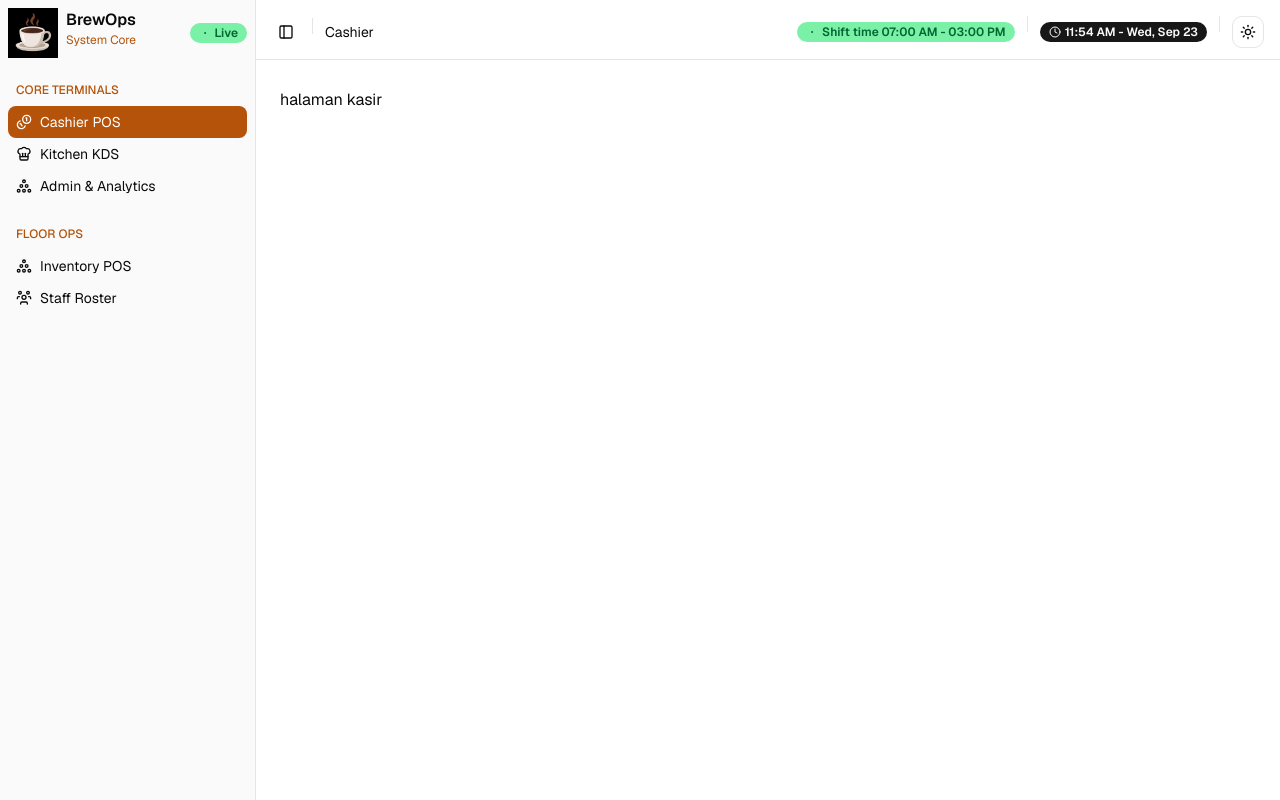
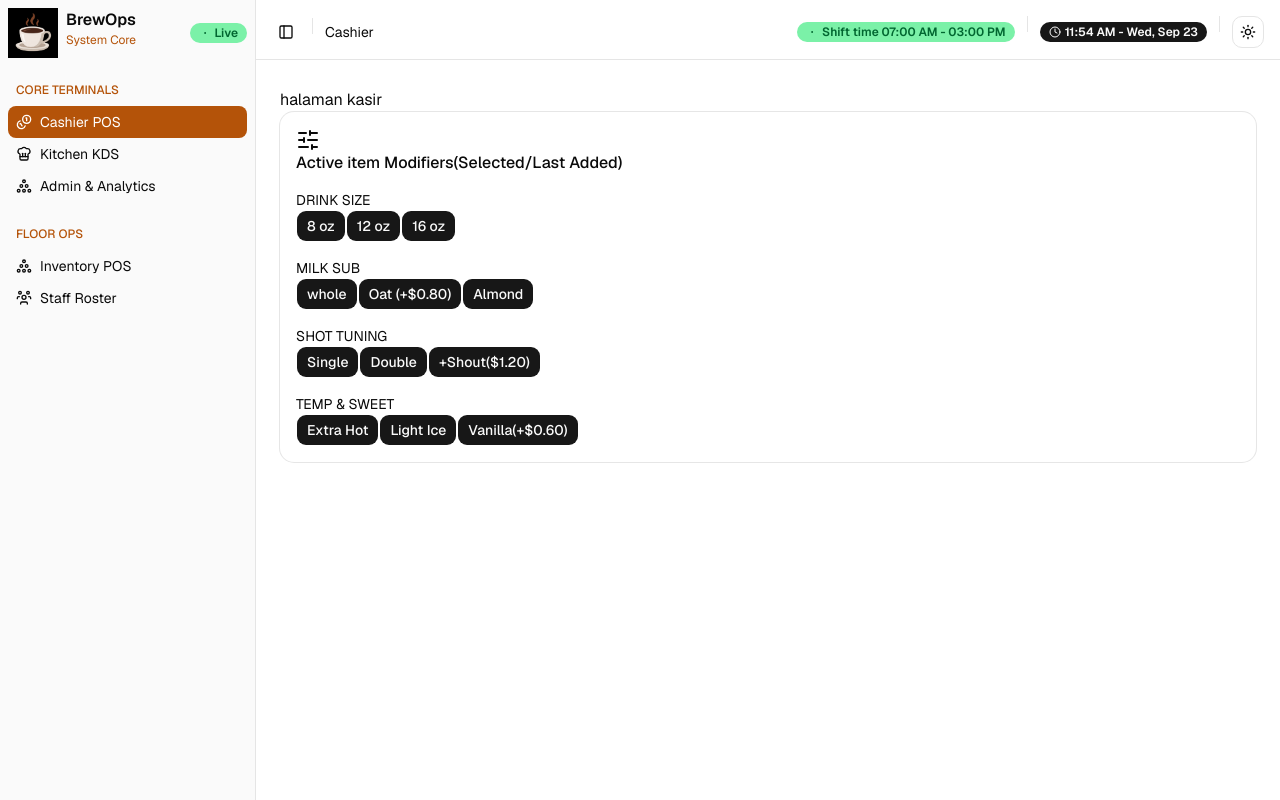
Before and after one commit to Beeaigees/kelompok-10-project, a Next.js app: page /cashier in a window 1280 px wide. Built offline with nearby package versions, Linux system fonts and the light colour scheme.

Commit message:
MEMBUAT modifier cashier

```diff
--- /dev/null
+++ b/src/app/(dashboard)/cashier/_components/item-modifier.jsx
@@ -0,0 +1,39 @@
+import {Button} from "../../../../components/ui/button"
+import {Card, CardContent, CardHeader, CardTitle} from "../../../../components/ui/card"
+import { SlidersHorizontal, } from "lucide-react";
+export default function ItemModifier() {
+  return (
+    <>
+    <Card>
+      <CardHeader>
+        <CardTitle><SlidersHorizontal/> Active item Modifiers(Selected/Last Added)</CardTitle>
+
+      </CardHeader>
+      <CardContent>
+        <p>DRINK SIZE</p>
+        <Button>8 oz</Button>
+        <Button>12 oz</Button>
+        <Button>16 oz</Button>
+      </CardContent>
+      <CardContent>
+        <p>MILK SUB</p>
+        <Button>whole</Button>
+        <Button>Oat (+$0.80)</Button>
+        <Button>Almond</Button>
+      </CardContent>
+      <CardContent>
+        <p>SHOT TUNING</p>
+        <Button>Single</Button>
+        <Button>Double</Button>
+        <Button>+Shout($1.20)</Button>
+      </CardContent>
+      <CardContent>
+        <p>TEMP & SWEET</p>
+        <Button>Extra Hot</Button>
+        <Button>Light Ice</Button>
+        <Button>Vanilla(+$0.60)</Button>
+      </CardContent>
+    </Card>
+    </>
+  );
+}
--- a/src/app/(dashboard)/cashier/page.jsx
+++ b/src/app/(dashboard)/cashier/page.jsx
@@ -1,9 +1,11 @@
 import Cashier from "./_components/Cashier";
+import ItemModifier from "./_components/item-modifier";
 
 export default function CashierPage() {
   return (
     <>
     <Cashier />
+    <ItemModifier/>
     </>
   );
 }
--- /dev/null
+++ b/src/components/ui/card.jsx
@@ -0,0 +1,120 @@
+import * as React from "react"
+import { cn } from "cn"
+
+function Card({
+  className,
+  size = "default",
+  ...props
+}) {
+  return (
+    <div
+      data-slot="card"
+      data-size={size}
+      className={cn(
+        "group/card flex flex-col gap-(--card-spacing) overflow-hidden rounded-xl bg-card py-(--card-spacing) text-sm text-card-foreground ring-1 ring-foreground/10 [--card-spacing:--spacing(4)] has-data-[slot=card-footer]:pb-0 has-[>img:first-child]:pt-0 data-[size=sm]:[--card-spacing:--spacing(3)] data-[size=sm]:has-data-[slot=card-footer]:pb-0 *:[img:first-child]:rounded-t-xl *:[img:last-child]:rounded-b-xl",
+        className
+      )}
+      {...props}
+    />
+  )
+}
+
+function CardHeader({
+  className,
+  ...props
+}) {
+  return (
+    <div
+      data-slot="card-header"
+      className={cn(
+        "group/card-header @container/card-header grid auto-rows-min items-start gap-1 rounded-t-xl px-(--card-spacing) has-data-[slot=card-action]:grid-cols-[1fr_auto] has-data-[slot=card-description]:grid-rows-[auto_auto] [.border-b]:pb-(--card-spacing)",
+        className
+      )}
+      {...props}
+    />
+  )
+}
+
+function CardTitle({
+  className,
+  ...props
+}) {
+  return (
+    <div
+      data-slot="card-title"
+      className={cn(
+        "font-heading text-base leading-snug font-medium group-data-[size=sm]/card:text-sm",
+        className
+      )}
+      {...props}
+    />
+  )
+}
+
+function CardDescription({
+  className,
+  ...props
+}) {
+  return (
+    <div
+      data-slot="card-description"
+      className={cn("text-sm text-muted-foreground", className)}
+      {...props}
+    />
+  )
+}
+
+function CardAction({
+  className,
+  ...props
+}) {
+  return (
+    <div
+      data-slot="card-action"
+      className={cn(
+        "col-start-2 row-span-2 row-start-1 self-start justify-self-end",
+        className
+      )}
+      {...props}
+    />
+  )
+}
+
+function CardContent({
+  className,
+  ...props
+}) {
+  return (
+    <div
+      data-slot="card-content"
+      className={cn("px-(--card-spacing)", className)}
+      {...props}
+    />
+  )
+}
+
+function CardFooter({
+  className,
+  ...props
+}) {
+  return (
+    <div
+      data-slot="card-footer"
+      className={cn(
+        "flex items-center rounded-b-xl border-t bg-muted/50 p-(--card-spacing)",
+        className
+      )}
+      {...props}
+    />
+  )
+}
+
+export {
+  Card,
+  CardHeader,
+  CardFooter,
+  CardTitle,
+  CardAction,
+  CardDescription,
+  CardContent,
+}
```
